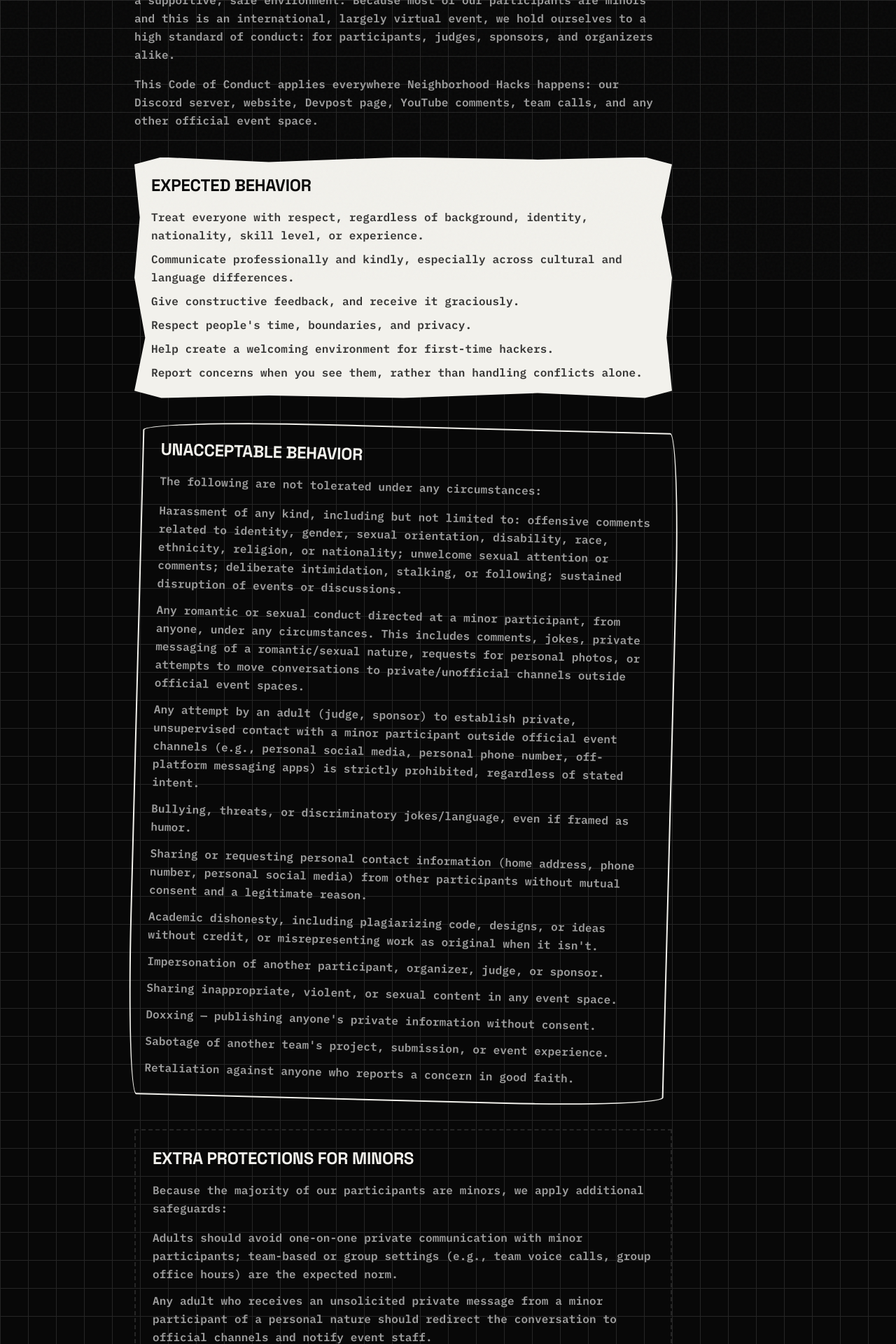
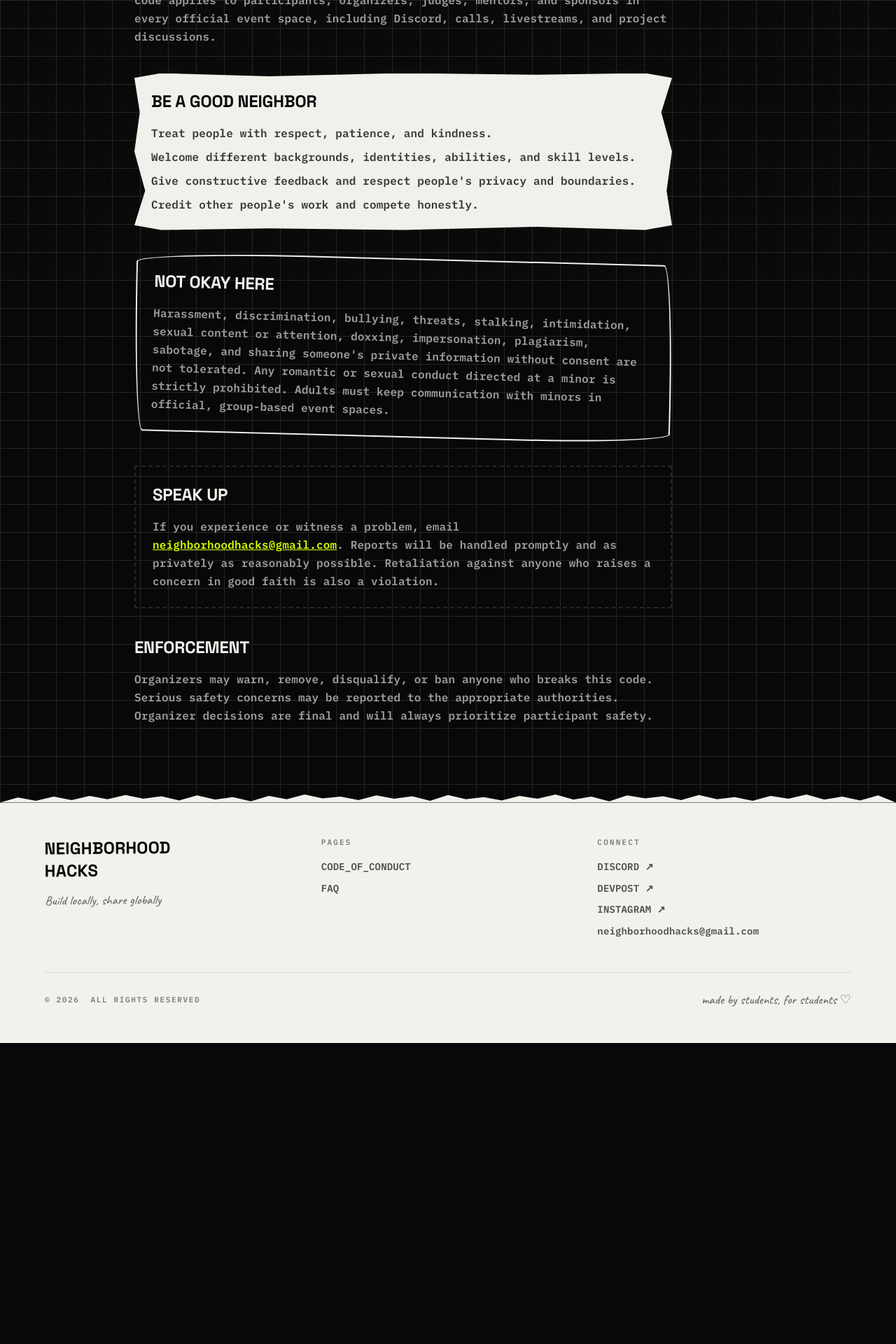
Before and after one commit to HotCometGames/neighborhood-hacks, a Next.js app: page /code-of-conduct in a window 1280 px wide. Shown: the part 400-2320 px from the top of the page at 70% size. After the commit the page ends 1890 px from the top, so only its background shows below. Built offline with nearby package versions, Linux system fonts and the light colour scheme.

Commit message:
Update hackathon website content and navigation

```diff
--- a/src/app/code-of-conduct/page.tsx
+++ b/src/app/code-of-conduct/page.tsx
@@ -2,7 +2,6 @@ export default function CodeOfConduct() {
   return (
     <section className="min-h-screen px-4 sm:px-8 pt-24 pb-16">
       <div className="max-w-3xl mx-auto md:ml-24 lg:ml-40">
-        {/* Issue label */}
         <div className="font-mono text-[11px] uppercase tracking-[0.2em] text-gray mb-6 font-semibold">
           PAGE_010 / CODE OF CONDUCT
         </div>
@@ -11,7 +10,7 @@ export default function CodeOfConduct() {
           CODE OF CONDUCT
         </h1>
         <p className="font-hand text-2xl text-accent mb-16 tilt-left">
-          keeping our community safe
+          be a good neighbor
         </p>
 
         <div className="space-y-10">
@@ -20,178 +19,72 @@ export default function CodeOfConduct() {
               OUR COMMITMENT
             </h2>
             <p className="font-mono text-base text-gray leading-relaxed font-semibold">
-              Neighborhood Hacks exists to help high schoolers build meaningful
-              projects in a supportive, safe environment. Because most of our
-              participants are minors and this is an international, largely
-              virtual event, we hold ourselves to a high standard of conduct:
-              for participants, judges, sponsors, and organizers alike.
-            </p>
-            <p className="font-mono text-base text-gray leading-relaxed font-semibold mt-4">
-              This Code of Conduct applies everywhere Neighborhood Hacks
-              happens: our Discord server, website, Devpost page, YouTube
-              comments, team calls, and any other official event space.
+              Neighborhood Hacks should be welcoming, inclusive, and safe for
+              everyone. This code applies to participants, organizers, judges,
+              mentors, and sponsors in every official event space, including
+              Discord, calls, livestreams, and project discussions.
             </p>
           </div>
 
           <div className="paper-cut-sm p-6">
             <h2 className="font-display text-2xl font-bold text-near-black mb-4">
-              EXPECTED BEHAVIOR
+              BE A GOOD NEIGHBOR
             </h2>
             <ul className="font-mono text-base text-near-black/80 leading-relaxed font-semibold space-y-2">
+              <li>Treat people with respect, patience, and kindness.</li>
               <li>
-                Treat everyone with respect, regardless of background, identity,
-                nationality, skill level, or experience.
+                Welcome different backgrounds, identities, abilities, and skill
+                levels.
               </li>
               <li>
-                Communicate professionally and kindly, especially across
-                cultural and language differences.
+                Give constructive feedback and respect people&apos;s privacy and
+                boundaries.
               </li>
-              <li>Give constructive feedback, and receive it graciously.</li>
-              <li>Respect people&apos;s time, boundaries, and privacy.</li>
-              <li>
-                Help create a welcoming environment for first-time hackers.
-              </li>
-              <li>
-                Report concerns when you see them, rather than handling
-                conflicts alone.
-              </li>
+              <li>Credit other people&apos;s work and compete honestly.</li>
             </ul>
           </div>
 
           <div className="rough-border p-6 tilt-right">
             <h2 className="font-display text-2xl font-bold text-off-white mb-4">
-              UNACCEPTABLE BEHAVIOR
+              NOT OKAY HERE
             </h2>
-            <p className="font-mono text-base text-gray leading-relaxed font-semibold mb-4">
-              The following are not tolerated under any circumstances:
+            <p className="font-mono text-base text-gray leading-relaxed font-semibold">
+              Harassment, discrimination, bullying, threats, stalking,
+              intimidation, sexual content or attention, doxxing, impersonation,
+              plagiarism, sabotage, and sharing someone&apos;s private information
+              without consent are not tolerated. Any romantic or sexual conduct
+              directed at a minor is strictly prohibited. Adults must keep
+              communication with minors in official, group-based event spaces.
             </p>
-            <ul className="font-mono text-base text-gray leading-relaxed font-semibold space-y-3">
-              <li>
-                Harassment of any kind, including but not limited to: offensive
-                comments related to identity, gender, sexual orientation,
-                disability, race, ethnicity, religion, or nationality; unwelcome
-                sexual attention or comments; deliberate intimidation, stalking,
-                or following; sustained disruption of events or discussions.
-              </li>
-              <li>
-                Any romantic or sexual conduct directed at a minor participant,
-                from anyone, under any circumstances. This includes comments,
-                jokes, private messaging of a romantic/sexual nature, requests
-                for personal photos, or attempts to move conversations to
-                private/unofficial channels outside official event spaces.
-              </li>
-              <li>
-                Any attempt by an adult (judge, sponsor) to establish private,
-                unsupervised contact with a minor participant outside official
-                event channels (e.g., personal social media, personal phone
-                number, off-platform messaging apps) is strictly prohibited,
-                regardless of stated intent.
-              </li>
-              <li>
-                Bullying, threats, or discriminatory jokes/language, even if
-                framed as humor.
-              </li>
-              <li>
-                Sharing or requesting personal contact information (home
-                address, phone number, personal social media) from other
-                participants without mutual consent and a legitimate reason.
-              </li>
-              <li>
-                Academic dishonesty, including plagiarizing code, designs, or
-                ideas without credit, or misrepresenting work as original when
-                it isn&apos;t.
-              </li>
-              <li>
-                Impersonation of another participant, organizer, judge, or
-                sponsor.
-              </li>
-              <li>
-                Sharing inappropriate, violent, or sexual content in any event
-                space.
-              </li>
-              <li>
-                Doxxing — publishing anyone&apos;s private information without
-                consent.
-              </li>
-              <li>
-                Sabotage of another team&apos;s project, submission, or event
-                experience.
-              </li>
-              <li>
-                Retaliation against anyone who reports a concern in good faith.
-              </li>
-            </ul>
           </div>
 
           <div className="dashed-border p-6">
             <h2 className="font-display text-2xl font-bold text-off-white mb-4">
-              EXTRA PROTECTIONS FOR MINORS
+              SPEAK UP
             </h2>
-            <p className="font-mono text-base text-gray leading-relaxed font-semibold mb-4">
-              Because the majority of our participants are minors, we apply
-              additional safeguards:
-            </p>
-            <ul className="font-mono text-base text-gray leading-relaxed font-semibold space-y-3">
-              <li>
-                Adults should avoid one-on-one private communication with minor
-                participants; team-based or group settings (e.g., team voice
-                calls, group office hours) are the expected norm.
-              </li>
-              <li>
-                Any adult who receives an unsolicited private message from a
-                minor participant of a personal nature should redirect the
-                conversation to official channels and notify event staff.
-              </li>
-            </ul>
-          </div>
-
-          <div>
-            <h2 className="font-display text-2xl font-bold text-off-white mb-4">
-              REPORTING A CONCERN
-            </h2>
-            <p className="font-mono text-base text-gray leading-relaxed font-semibold mb-4">
-              If you experience or witness a violation of this Code of Conduct,
-              please email{" "}
+            <p className="font-mono text-base text-gray leading-relaxed font-semibold">
+              If you experience or witness a problem, email{" "}
               <a
                 href="mailto:neighborhoodhacks@gmail.com"
                 className="text-accent underline"
               >
                 neighborhoodhacks@gmail.com
               </a>
-            </p>
-            <p className="font-mono text-base text-gray leading-relaxed font-semibold">
-              We take every report seriously and will respond promptly.
-              Retaliation against anyone who reports in good faith is itself a
-              Code of Conduct violation.
+              . Reports will be handled promptly and as privately as reasonably
+              possible. Retaliation against anyone who raises a concern in good
+              faith is also a violation.
             </p>
           </div>
 
-          <div className="paper-cut-sm p-6">
-            <h2 className="font-display text-2xl font-bold text-near-black mb-4">
+          <div>
+            <h2 className="font-display text-2xl font-bold text-off-white mb-4">
               ENFORCEMENT
             </h2>
-            <p className="font-mono text-base text-near-black/80 leading-relaxed font-semibold mb-4">
-              Depending on severity, consequences may include:
-            </p>
-            <ul className="font-mono text-base text-near-black/80 leading-relaxed font-semibold space-y-2">
-              <li>A verbal or written warning</li>
-              <li>
-                Temporary removal from event spaces (Discord, calls, etc.)
-              </li>
-              <li>Disqualification from judging or prizes</li>
-              <li>
-                Permanent removal from the event and all associated spaces
-              </li>
-              <li>
-                Reporting to law enforcement or relevant authorities, where
-                warranted (e.g., any indication of child exploitation, threats
-                of violence, or illegal activity)
-              </li>
-            </ul>
-            <p className="font-mono text-base text-near-black/80 leading-relaxed font-semibold mt-4">
-              Organizer decisions on enforcement are final. We prioritize
-              participant safety over any single team&apos;s placement or
-              continued participation.
+            <p className="font-mono text-base text-gray leading-relaxed font-semibold">
+              Organizers may warn, remove, disqualify, or ban anyone who breaks
+              this code. Serious safety concerns may be reported to the
+              appropriate authorities. Organizer decisions are final and will
+              always prioritize participant safety.
             </p>
           </div>
         </div>
--- a/src/app/layout.tsx
+++ b/src/app/layout.tsx
@@ -25,7 +25,7 @@ const caveat = Caveat({
 export const metadata: Metadata = {
   title: "Neighborhood Hacks — Build Locally, Share Globally",
   description:
-    "A global hackathon for high schoolers who want to solve real problems — not hypothetical ones. Over one weekend, students from every continent design and build solutions to challenges they've personally seen in their own communities.",
+    "A global hackathon for high schoolers. Over seven days, students worldwide design and build solutions to challenges in their own communities.",
 };
 
 export default function RootLayout({
--- a/src/app/register/page.tsx
+++ b/src/app/register/page.tsx
@@ -67,8 +67,8 @@ export default function Register() {
               },
               {
                 step: "02",
-                title: "FIND YOUR TEAM",
-                desc: "Join our Discord and connect with other students in #team-formation.",
+                title: "CHOOSE HOW TO BUILD",
+                desc: "Build solo, bring teammates, or connect with other students in our Discord's #team-formation channel.",
               },
               {
                 step: "03",
```
Also changed, not shown: src/app/about/page.tsx (+33 -29 lines), src/app/challenge/page.tsx (+1 -29 lines), src/app/judging/page.tsx (+14 -14 lines), src/app/page.tsx (+30 -23 lines), src/app/sponsors/page.tsx (+6 -41 lines), src/app/timeline/page.tsx (+9 -8 lines), src/components/Navbar.tsx (+1 -16 lines), 1 other file (tests, documents, lock files or other folders).
